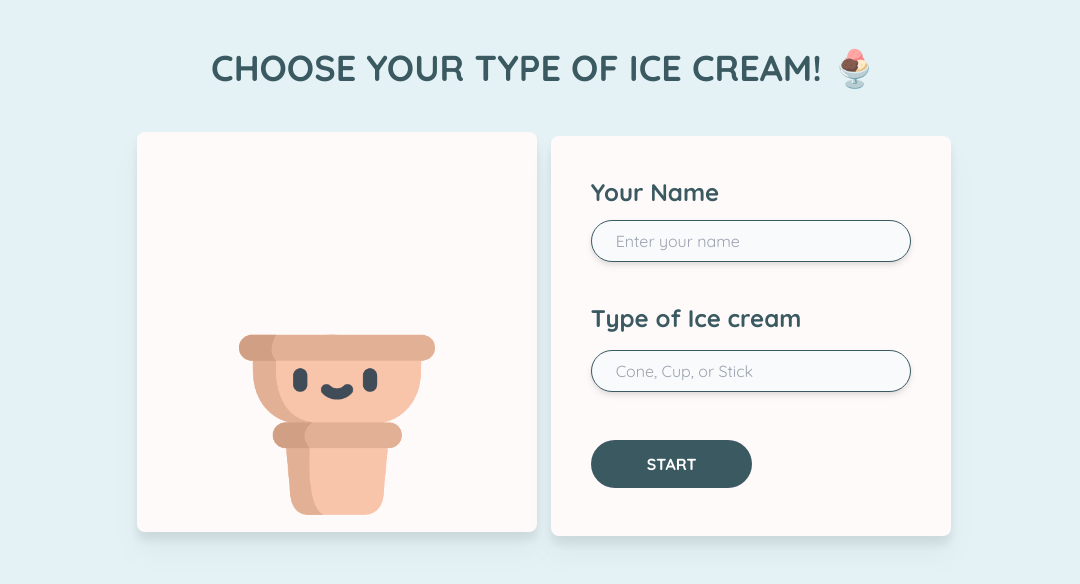
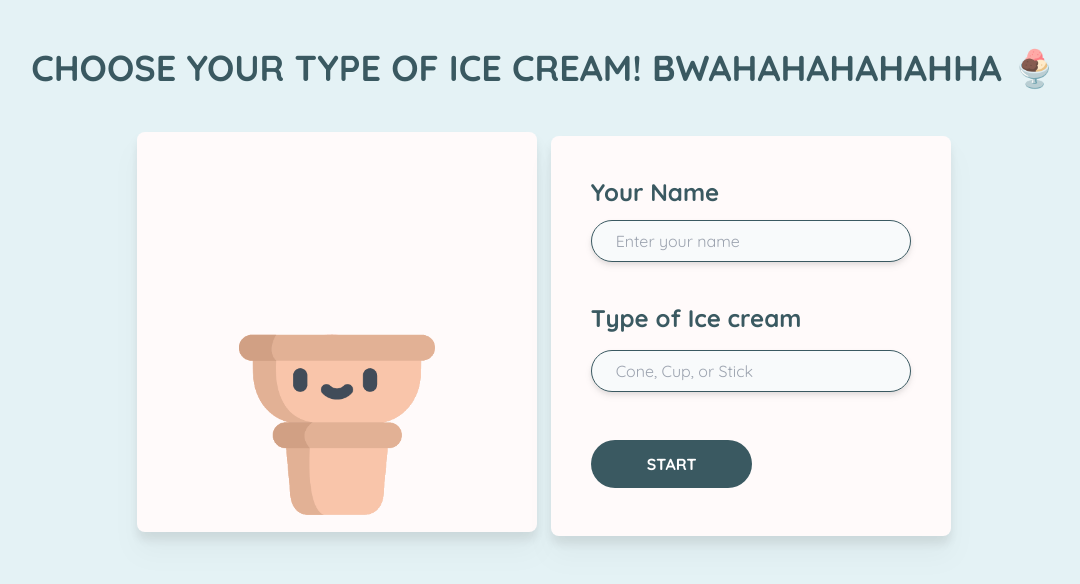
Before and after one commit to jasmininnaka24/project-simulation-pipeline-container, a website: page index.html in a window 1280 px wide. Shown: the whole page, without its empty margins (96-1176 px from the left). Drawn offline with Linux system fonts and the light colour scheme.

Commit message:
Update index.html

```diff
--- a/index.html
+++ b/index.html
@@ -17,7 +17,7 @@
       class="text-center uppercase font-bold container mx-auto pt-12 text-4xl text-darkGrayishBlue"
     >
 
-      Choose your type of ice cream! 🍨
+      Choose your type of ice cream! bwahahahahahha 🍨
 
 
     </h1>
```
